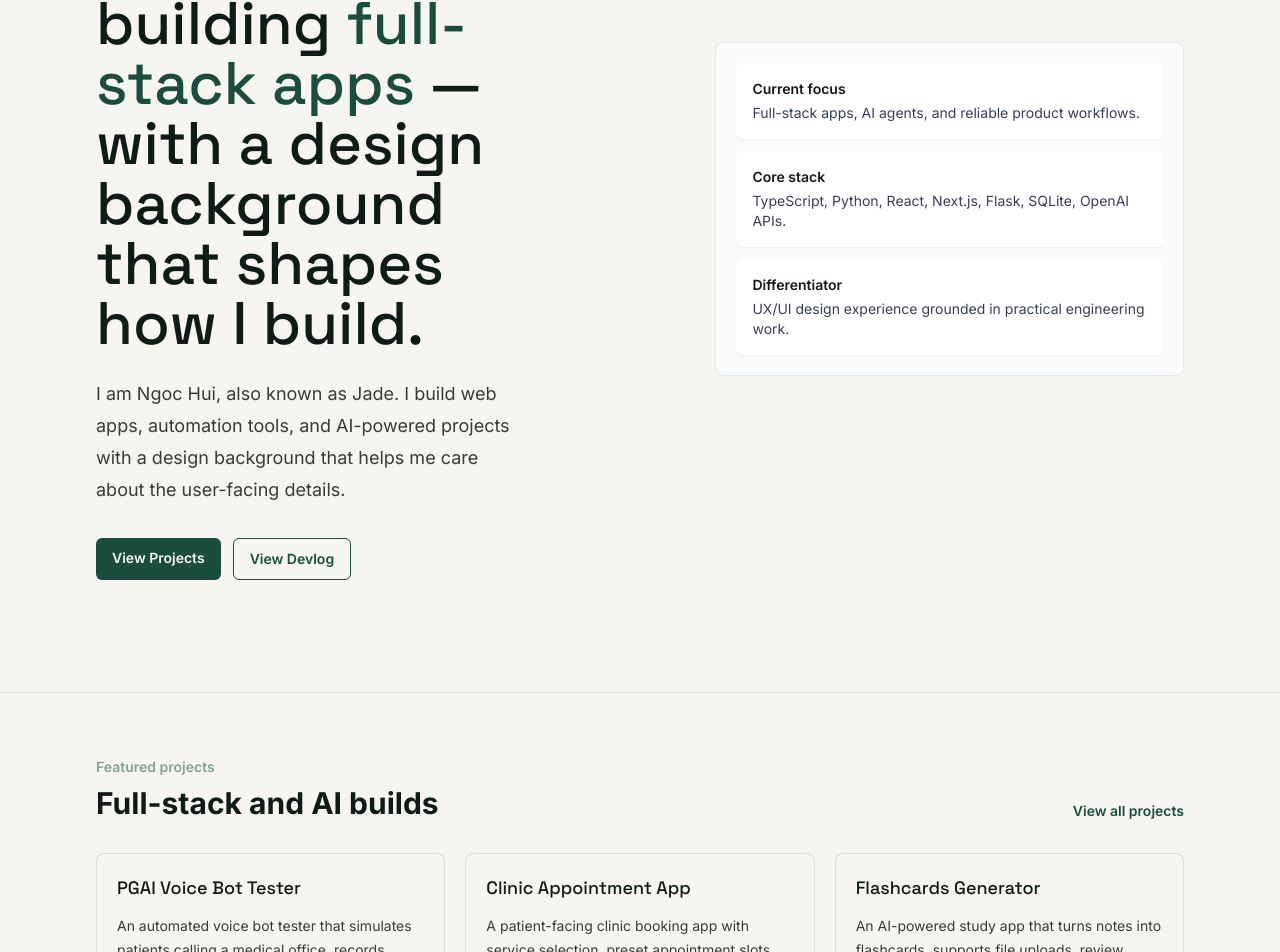
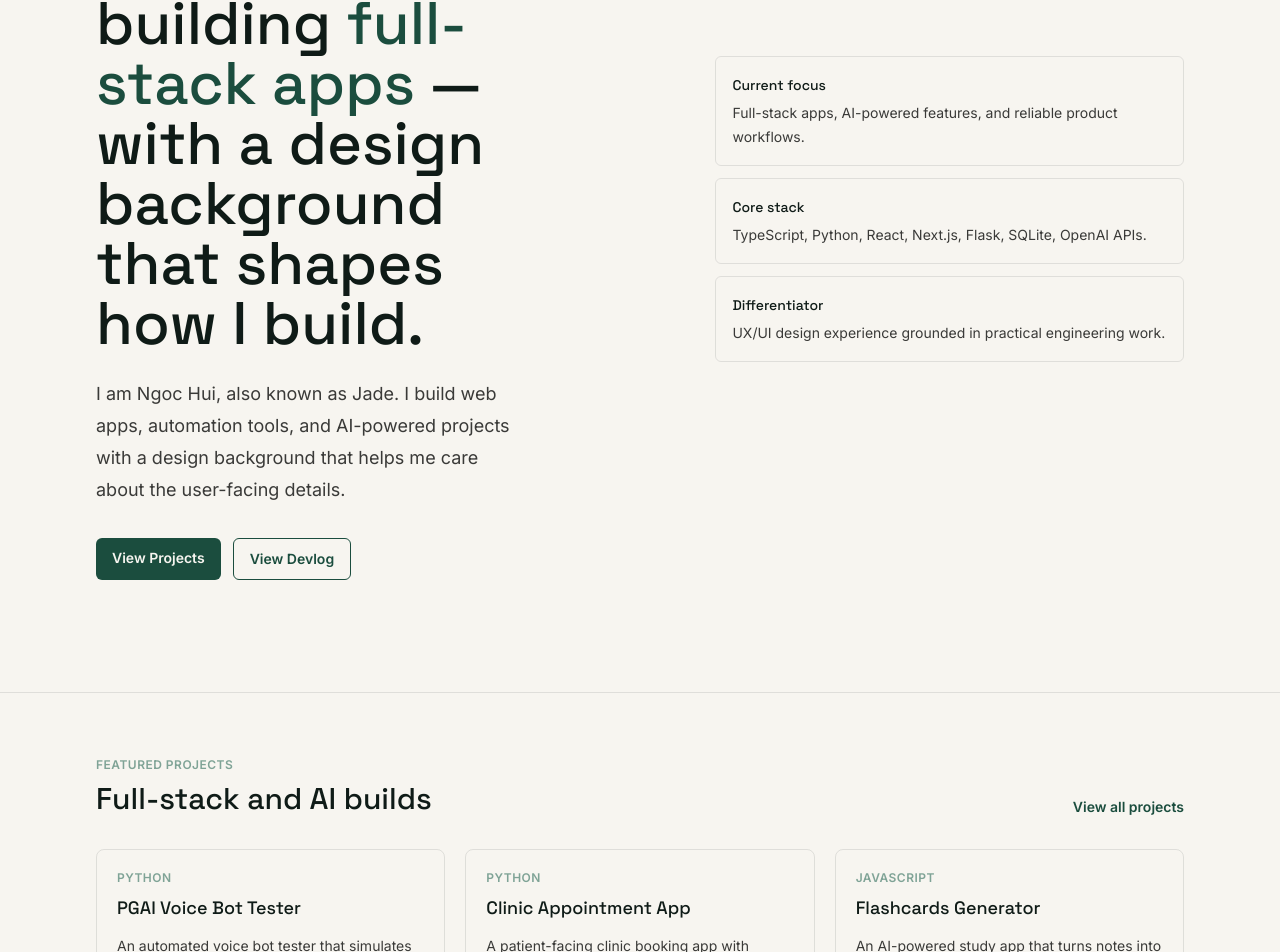
Before and after one commit to jadecodelab/Portfolio-Website, a Next.js app: page / in a window 1280 px wide. Shown: the part 327-1279 px from the top of the page. Built offline with nearby package versions, Linux system fonts and the light colour scheme.

Commit message:
Update home page style

```diff
--- a/app/page.tsx
+++ b/app/page.tsx
@@ -1,5 +1,5 @@
 import Link from "next/link";
-import { ProjectCard } from "@/components/ProjectCard";
+
 import { getAllProjects } from "@/lib/mdx";
 
 export default async function HomePage() {
@@ -41,28 +41,27 @@ export default async function HomePage() {
             </div>
           </div>
 
-          <div className="rounded-lg border border-slate-200 bg-slate-50 p-5">
-            <div className="grid gap-3 text-sm text-slate-700">
-              <div className="rounded-md bg-white p-4 shadow-sm">
-                <p className="font-semibold text-ink">Current focus</p>
+          <div className="grid gap-3 text-sm leading-6 text-charcoal">
+            <div className="rounded-md border border-ink/10 p-4">
+              <p className="font-display font-medium text-ink">Current focus</p>
               <p className="mt-1">
-                  Full-stack apps, AI agents, and reliable product workflows.
+                Full-stack apps, AI-powered features, and reliable product
+                workflows.
               </p>
             </div>
-              <div className="rounded-md bg-white p-4 shadow-sm">
-                <p className="font-semibold text-ink">Core stack</p>
+            <div className="rounded-md border border-ink/10 p-4">
+              <p className="font-display font-medium text-ink">Core stack</p>
               <p className="mt-1">
-                  TypeScript, Python, React, Next.js, Flask, SQLite, OpenAI
-                  APIs.
+                TypeScript, Python, React, Next.js, Flask, SQLite, OpenAI APIs.
               </p>
             </div>
-              <div className="rounded-md bg-white p-4 shadow-sm">
-                <p className="font-semibold text-ink">Differentiator</p>
+            <div className="rounded-md border border-ink/10 p-4">
+              <p className="font-display font-medium text-ink">
+                Differentiator
+              </p>
               <p className="mt-1">
-                  UX/UI design experience grounded in practical engineering
-                  work.
+                UX/UI design experience grounded in practical engineering work.
               </p>
-              </div>
             </div>
           </div>
         </div>
@@ -71,31 +70,43 @@ export default async function HomePage() {
       <section className="mx-auto max-w-6xl px-5 py-16 sm:px-6 lg:px-8">
         <div className="flex flex-col gap-4 sm:flex-row sm:items-end sm:justify-between">
           <div>
-            <p className="text-sm font-semibold text-circuit">
+            <p className="text-xs font-semibold uppercase tracking-[0.04em] text-jade-soft">
               Featured projects
             </p>
-            <h2 className="mt-2 text-3xl font-bold tracking-normal text-ink">
+            <h2 className="mt-2 font-display text-3xl font-medium text-ink">
               Full-stack and AI builds
             </h2>
           </div>
           <Link
             href="/projects"
-            className="text-sm font-semibold text-signal transition hover:text-circuit"
+            className="text-sm font-semibold text-jade-deep transition hover:text-ink"
           >
             View all projects
           </Link>
         </div>
         <div className="mt-8 grid gap-5 md:grid-cols-3">
           {featuredProjects.map((project) => (
-            <ProjectCard
+            <article
               key={project.slug}
-              slug={project.slug}
-              title={project.frontmatter.title}
-              summary={project.frontmatter.summary}
-              tags={project.frontmatter.tags}
-              stack={project.frontmatter.stack}
-              links={project.frontmatter.links}
-            />
+              className="rounded-lg border border-ink/10 p-5 transition hover:border-jade-soft"
+            >
+              <p className="text-xs font-semibold uppercase tracking-[0.04em] text-jade-soft">
+                {project.frontmatter.stack[0] ?? "Project"}
+              </p>
+              <Link
+                href={`/projects/${project.slug}`}
+                className="group mt-2 inline-block"
+              >
+                <h3 className="font-display text-lg font-medium text-ink transition group-hover:text-jade-deep">
+                  {project.frontmatter.title}
+                </h3>
+              </Link>
+              {project.frontmatter.summary ? (
+                <p className="mt-3 text-sm leading-6 text-charcoal">
+                  {project.frontmatter.summary}
+                </p>
+              ) : null}
+            </article>
           ))}
         </div>
       </section>
```
Lines whose indentation alone changed are shown as unchanged.
